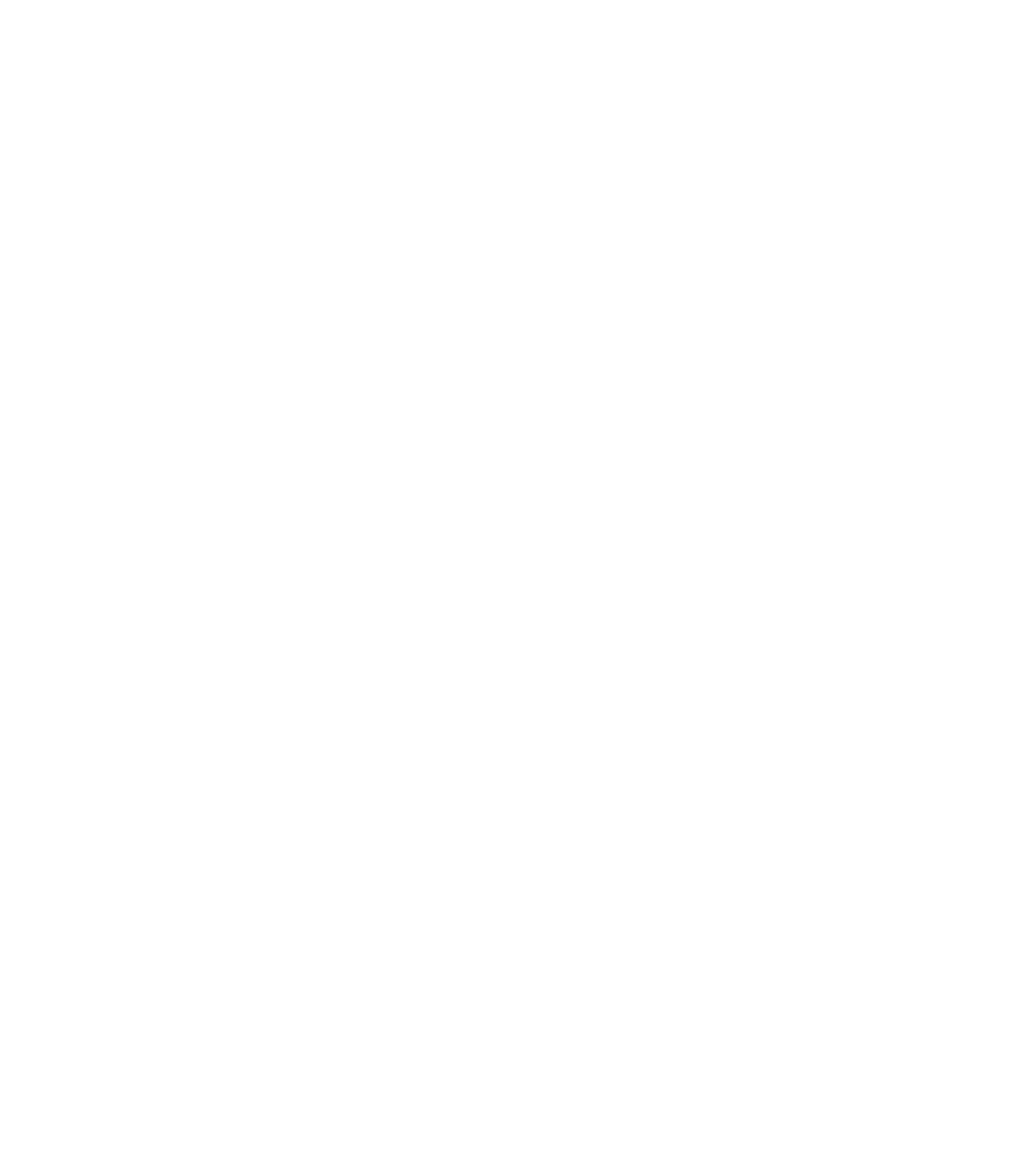
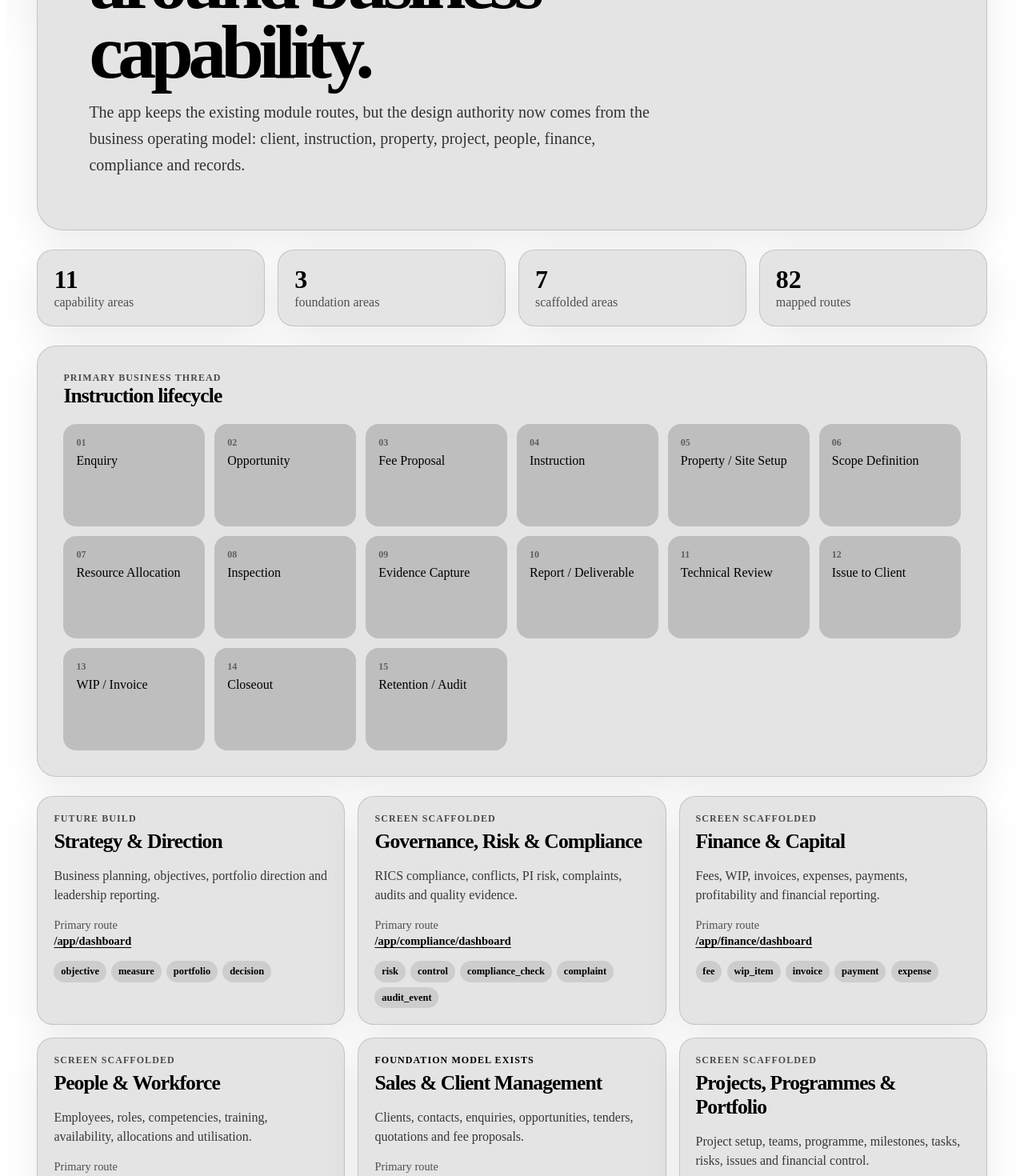
Before and after one commit to 8140spitt/perspective_business_manager, a SvelteKit app: page /app/dashboard in a window 1280 px wide. Shown: the part 380-1850 px from the top of the page at 80% size. Before the commit the page ends 800 px from the top, so only its background shows below. Built offline with nearby package versions, Linux system fonts and the light colour scheme.

Commit message:
Realign dashboard around capability operating model

```diff
--- a/src/routes/app/dashboard/+page.svelte
+++ b/src/routes/app/dashboard/+page.svelte
@@ -1,30 +1,261 @@
+<script lang="ts">
+	import { capabilityMap, ricsInstructionLifecycle } from '$lib/business/capability-map';
+
+	const statusLabel = {
+		foundation: 'Foundation model exists',
+		scaffolded: 'Screen scaffolded',
+		future: 'Future build'
+	};
+
+	const foundationCount = capabilityMap.filter((area) => area.status === 'foundation').length;
+	const scaffoldedCount = capabilityMap.filter((area) => area.status === 'scaffolded').length;
+	const routeCount = capabilityMap.reduce((total, area) => total + area.currentRoutes.length, 0);
+</script>
+
 <svelte:head>
-	<title>App / Dashboard | Perspective Business Manager</title>
+	<title>Operating Model | Perspective Business Manager</title>
 </svelte:head>
 
-<section class="page">
-	<p class="eyebrow">Perspective Business Manager</p>
-	<h1>App / Dashboard</h1>
-	<p>This screen is wired into the ERP structure and ready to build.</p>
+<section class="shell">
+	<div class="hero">
+		<p class="eyebrow">Perspective Business Manager</p>
+		<h1>RICS practice ERP realigned around business capability.</h1>
+		<p class="lede">
+			The app keeps the existing module routes, but the design authority now comes from the
+			business operating model: client, instruction, property, project, people, finance,
+			compliance and records.
+		</p>
+	</div>
+
+	<div class="metrics" aria-label="Realignment summary">
+		<div class="metric">
+			<strong>{capabilityMap.length}</strong>
+			<span>capability areas</span>
+		</div>
+		<div class="metric">
+			<strong>{foundationCount}</strong>
+			<span>foundation areas</span>
+		</div>
+		<div class="metric">
+			<strong>{scaffoldedCount}</strong>
+			<span>scaffolded areas</span>
+		</div>
+		<div class="metric">
+			<strong>{routeCount}</strong>
+			<span>mapped routes</span>
+		</div>
+	</div>
+
+	<section class="panel">
+		<div>
+			<p class="eyebrow">Primary business thread</p>
+			<h2>Instruction lifecycle</h2>
+		</div>
+
+		<ol class="timeline">
+			{#each ricsInstructionLifecycle as step, index}
+				<li>
+					<span>{String(index + 1).padStart(2, '0')}</span>
+					<p>{step}</p>
+				</li>
+			{/each}
+		</ol>
+	</section>
+
+	<section class="capabilities" aria-label="Capability map">
+		{#each capabilityMap as area}
+			<article class="card">
+				<div class="card-header">
+					<p class="status" data-status={area.status}>{statusLabel[area.status]}</p>
+					<h2>{area.name}</h2>
+				</div>
+
+				<p>{area.description}</p>
+
+				<div class="meta">
+					<span>Primary route</span>
+					<a href={area.primaryRoute}>{area.primaryRoute}</a>
+				</div>
+
+				<div class="chips" aria-label="Core objects">
+					{#each area.coreObjects as object}
+						<span>{object}</span>
+					{/each}
+				</div>
+			</article>
+		{/each}
+	</section>
 </section>
 
 <style>
-	.page {
+	.shell {
 		display: grid;
-		gap: 0.75rem;
-		padding: 2rem;
+		gap: 1.5rem;
+		padding: clamp(1rem, 3vw, 2.5rem);
+		background:
+			radial-gradient(circle at top left, color-mix(in oklch, CanvasText 8%, transparent), transparent 28rem),
+			Canvas;
+		color: CanvasText;
 	}
 
-	.eyebrow {
+	.hero,
+	.panel,
+	.card,
+	.metric {
+		border: 1px solid color-mix(in oklch, CanvasText 14%, transparent);
+		background: color-mix(in oklch, Canvas 92%, CanvasText 8%);
+		box-shadow: 0 1rem 3rem color-mix(in oklch, CanvasText 8%, transparent);
+	}
+
+	.hero {
+		display: grid;
+		gap: 1rem;
+		padding: clamp(1.5rem, 5vw, 4rem);
+		border-radius: 2rem;
+	}
+
+	.eyebrow,
+	.status {
 		margin: 0;
-		font-size: 0.8rem;
-		font-weight: 700;
-		letter-spacing: 0.08em;
+		font-size: 0.75rem;
+		font-weight: 800;
+		letter-spacing: 0.09em;
 		text-transform: uppercase;
+		opacity: 0.68;
+	}
+
+	h1,
+	h2,
+	p {
+		margin: 0;
+	}
+
+	h1 {
+		max-width: 14ch;
+		font-size: clamp(2.5rem, 8vw, 6rem);
+		line-height: 0.9;
+		letter-spacing: -0.07em;
+	}
+
+	h2 {
+		font-size: clamp(1.15rem, 2vw, 1.65rem);
+		letter-spacing: -0.035em;
+	}
+
+	.lede {
+		max-width: 72ch;
+		font-size: clamp(1rem, 2vw, 1.25rem);
+		line-height: 1.65;
+		opacity: 0.78;
+	}
+
+	.metrics {
+		display: grid;
+		grid-template-columns: repeat(auto-fit, minmax(10rem, 1fr));
+		gap: 1rem;
+	}
+
+	.metric {
+		display: grid;
+		gap: 0.25rem;
+		padding: 1.25rem;
+		border-radius: 1.25rem;
+	}
+
+	.metric strong {
+		font-size: 2rem;
+		line-height: 1;
+	}
+
+	.metric span,
+	.meta span {
 		opacity: 0.65;
 	}
 
-	h1 {
+	.panel {
+		display: grid;
+		gap: 1.25rem;
+		padding: clamp(1rem, 3vw, 2rem);
+		border-radius: 1.5rem;
+	}
+
+	.timeline {
+		display: grid;
+		grid-template-columns: repeat(auto-fit, minmax(10rem, 1fr));
+		gap: 0.75rem;
+		padding: 0;
 		margin: 0;
+		list-style: none;
+	}
+
+	.timeline li {
+		display: grid;
+		gap: 0.35rem;
+		align-content: start;
+		min-height: 6rem;
+		padding: 1rem;
+		border-radius: 1rem;
+		background: color-mix(in oklch, Canvas 80%, CanvasText 20%);
+	}
+
+	.timeline span {
+		font-size: 0.75rem;
+		font-weight: 800;
+		opacity: 0.5;
+	}
+
+	.capabilities {
+		display: grid;
+		grid-template-columns: repeat(auto-fit, minmax(min(100%, 22rem), 1fr));
+		gap: 1rem;
+	}
+
+	.card {
+		display: grid;
+		gap: 1rem;
+		align-content: start;
+		padding: 1.25rem;
+		border-radius: 1.25rem;
+	}
+
+	.card-header {
+		display: grid;
+		gap: 0.35rem;
+	}
+
+	.card > p {
+		line-height: 1.55;
+		opacity: 0.76;
+	}
+
+	.status[data-status='foundation'] {
+		opacity: 1;
+	}
+
+	.meta {
+		display: grid;
+		gap: 0.2rem;
+		font-size: 0.9rem;
+	}
+
+	a {
+		color: inherit;
+		font-weight: 700;
+		text-decoration-thickness: 0.08em;
+		text-underline-offset: 0.18em;
+	}
+
+	.chips {
+		display: flex;
+		flex-wrap: wrap;
+		gap: 0.4rem;
+	}
+
+	.chips span {
+		padding: 0.35rem 0.55rem;
+		border-radius: 999px;
+		background: color-mix(in oklch, CanvasText 10%, transparent);
+		font-size: 0.78rem;
+		font-weight: 700;
 	}
 </style>
```
